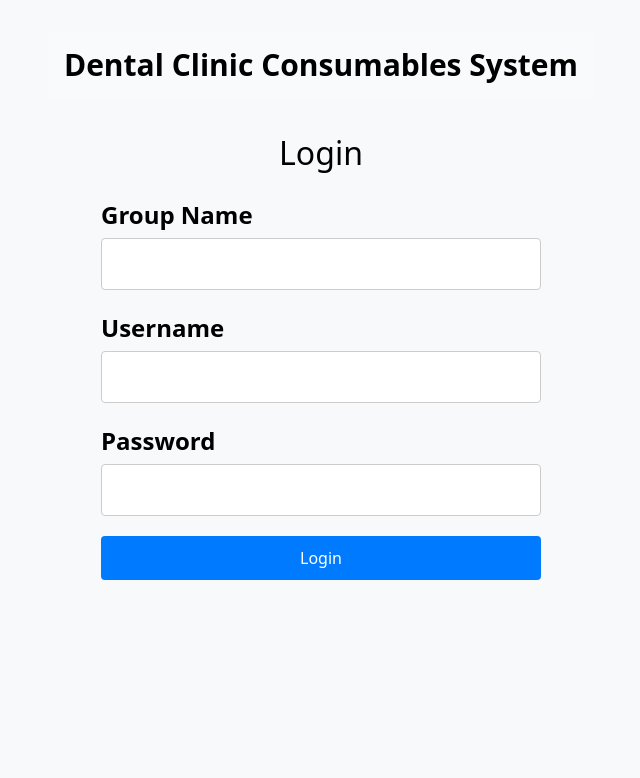
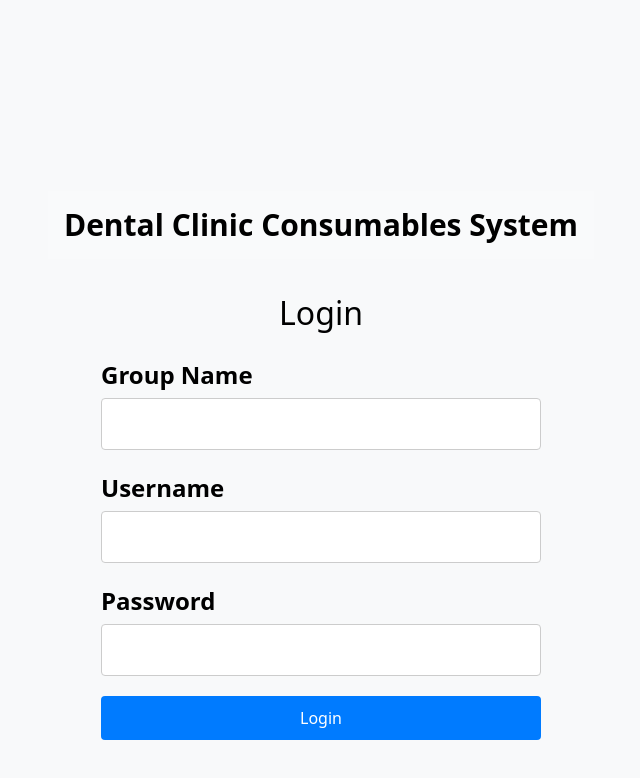
Before and after one commit to maxyhwu/dentalclinic, a React (Create React App) app in the folder frontend/: page / in a window 1280 px wide. Shown: the top 778 px of the page, without its empty margins (319-959 px from the left). Built offline with nearby package versions, Linux system fonts and the light colour scheme.

Commit message:
modify login page css height

```diff
--- a/frontend/src/Login.css
+++ b/frontend/src/Login.css
@@ -7,7 +7,7 @@ body{
   flex-direction: column;
   align-items: center;
   justify-content: center;
-  height: 80vh;
+  height: 120vh;
   background-color: #f8f9fa;
 }
 
```
